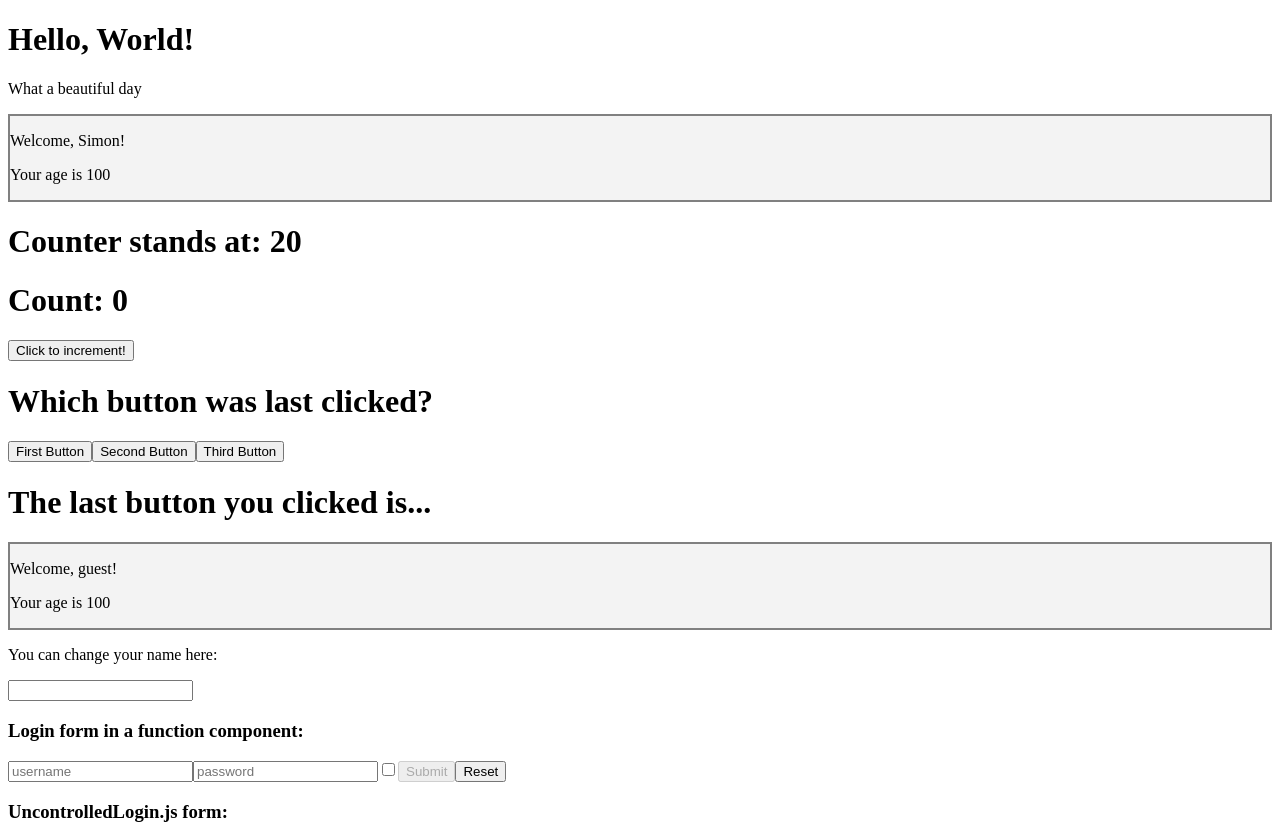
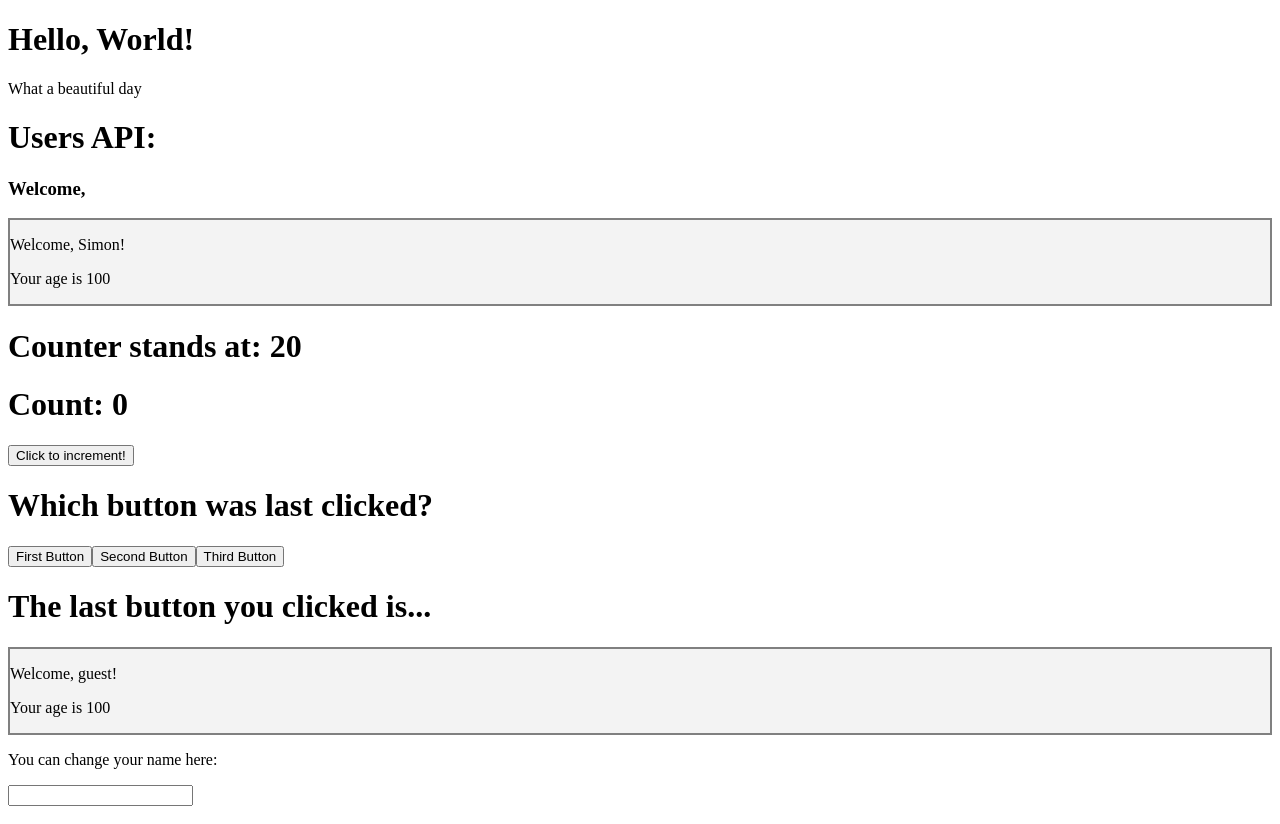
Before and after one commit to d-94k/react-develhope, a React (Create React App) app: page / in a window 1280 px wide. Shown: the top 824 px of the page. Built offline with nearby package versions, Linux system fonts and the light colour scheme; no server answers.

Commit message:
completed exercise

```diff
--- a/src/App.js
+++ b/src/App.js
@@ -11,12 +11,14 @@ import TodoList from "./TodoList";
 import Container from "./Container";
 import DisplayLanguage from "./DisplayLanguage";
 import Sum from "./Sum";
+import { GithubUser } from "./GithubUser";
 
 export default class App extends React.Component {
     render () {
         return (
             <div>
               <Hello />
+              <GithubUser username="d-94k" />
               <Welcome name="Simon" age={100} />
               <Counter initVal={0} counterAmount={1} intervalAmount={1000} />
               <ClickCounter onCounterChange={(item) => {console.log("Counter is at ", item)}} />
--- /dev/null
+++ b/src/GithubUser.js
@@ -0,0 +1,35 @@
+import { useEffect, useState } from "react"
+
+export const GithubUser = ({username}) => {
+
+    const [data, setData] = useState (null);
+    const [loading, setLoading] = useState (false);
+    const [error, setError] = useState (null);
+    useEffect (() => {
+        fetchGit (username)
+    }, [username])
+
+    async function fetchGit (username) {
+        try {
+            setLoading (true);
+            setError (null);
+            const response = await fetch (`https://api.github.com/users/${username}`);
+            const json = await response.json ();
+            setData (json);
+        } catch (e) {
+            setError (error);
+            setData (null);
+        } finally {
+            setLoading (false);
+        }
+    }
+
+    return (
+        <>
+            <h1>Users API:</h1>
+            {loading && <h3>Loading...</h3>}
+            {error && <h1>There has been an error</h1>}
+            <h3>Welcome, {data && data.login}</h3>
+        </>
+    )
+}
```
Also changed, not shown: 1 other file (tests, documents, lock files or other folders).
